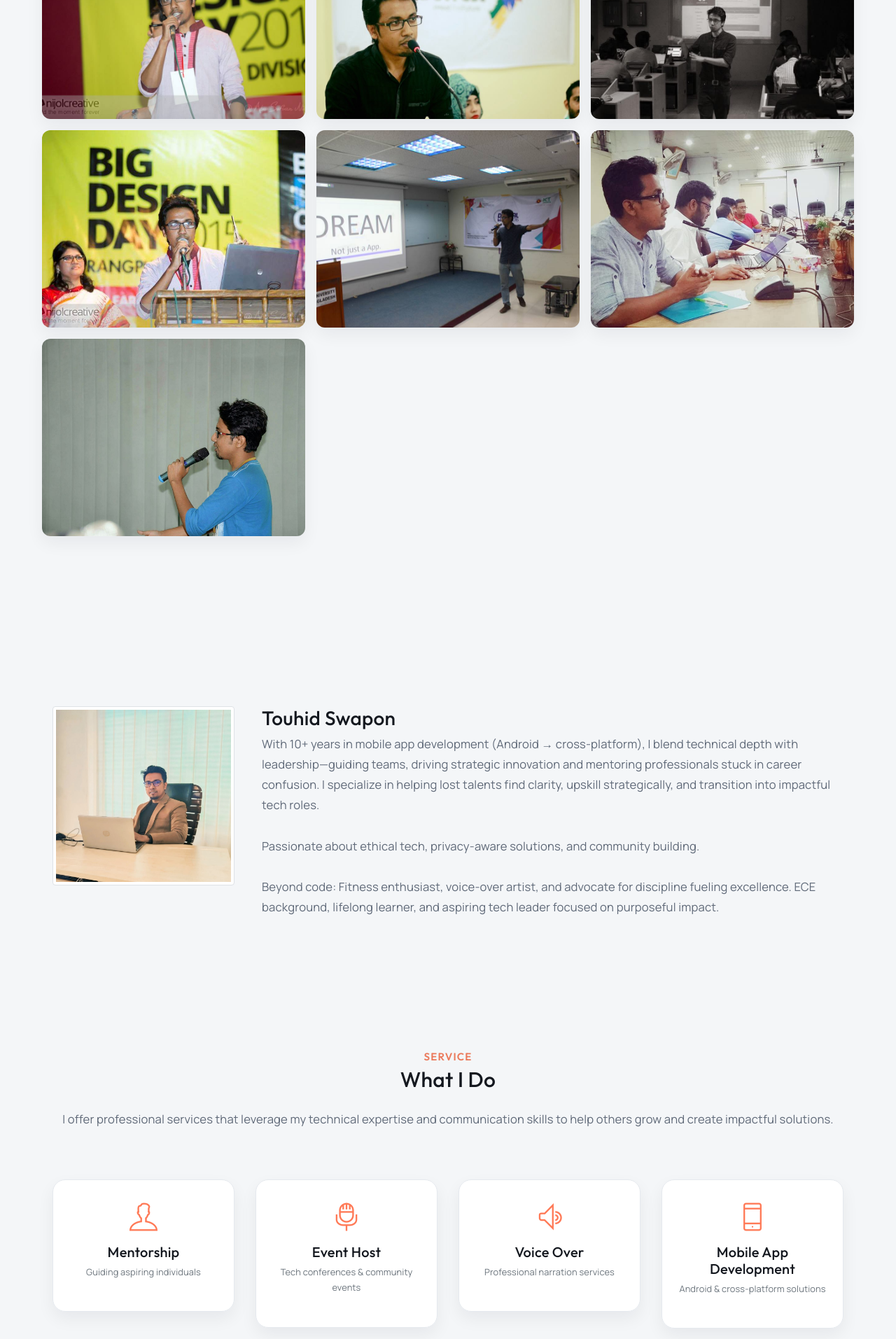
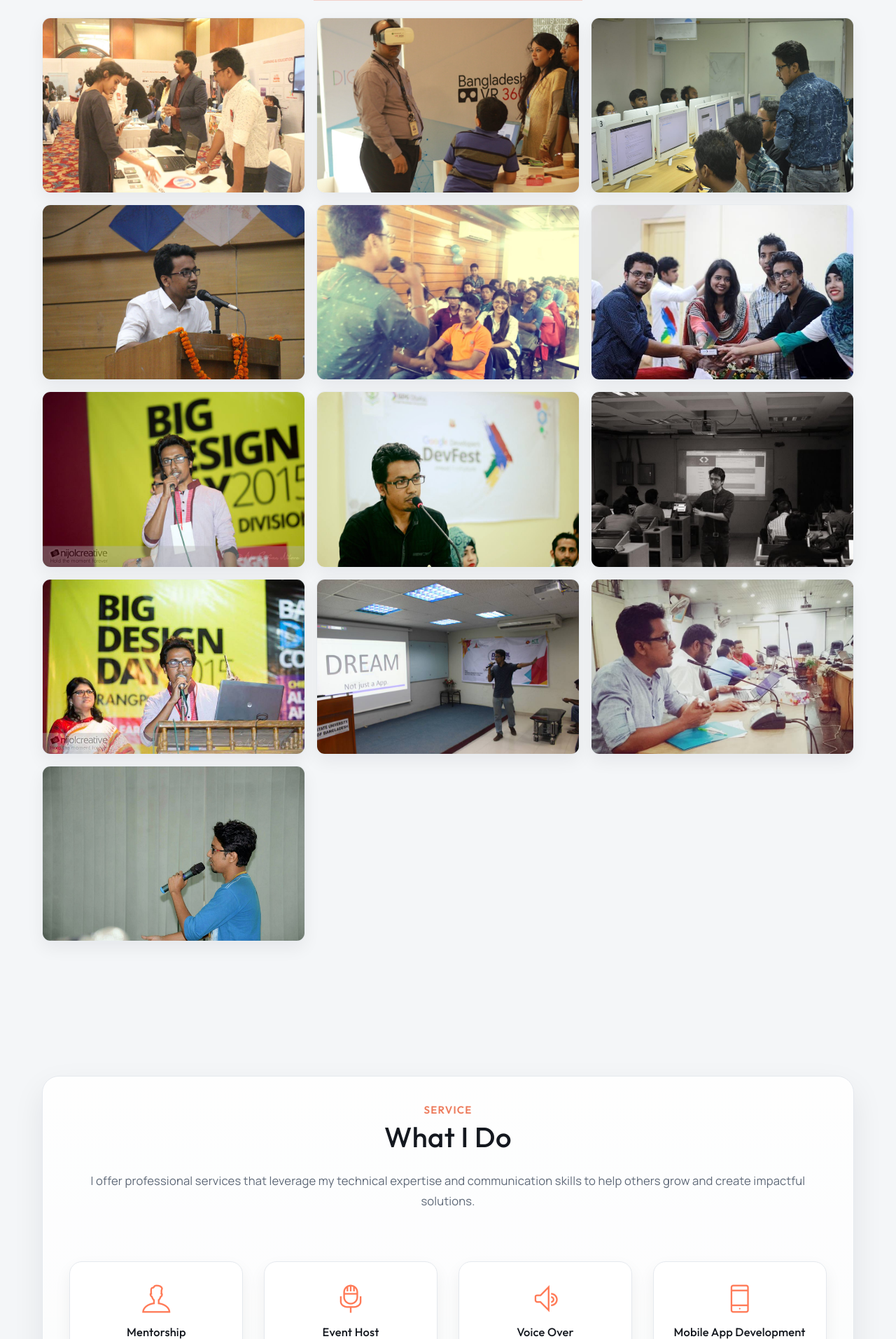
Before and after one commit to TouhidSwapon/TouhidSwapon.github.io, a PHP site: page / in a window 1280 px wide. Shown: the part 3953-5866 px from the top of the page at 70% size. Run offline with PHP 8.4, Linux system fonts and the light colour scheme.

Commit message:
Refine section order, nav state, and premium styling

```diff
--- a/assets/css/premium-overrides.css
+++ b/assets/css/premium-overrides.css
@@ -144,6 +144,81 @@ p {
   margin-right: 0;
 }
 
+.header .container .infos p {
+  position: relative;
+  padding-left: 1rem;
+}
+
+.header .container .infos p::before {
+  content: "";
+  position: absolute;
+  left: 0;
+  top: 0.4rem;
+  width: 3px;
+  height: calc(100% - 0.8rem);
+  border-radius: 999px;
+  background: linear-gradient(180deg, var(--pm-primary), rgba(233, 92, 54, 0.12));
+}
+
+#about .container {
+  max-width: 1080px;
+}
+
+#about .row {
+  margin: 0;
+  background: linear-gradient(145deg, rgba(255, 255, 255, 0.98), rgba(255, 255, 255, 0.84));
+  border: 1px solid var(--pm-border);
+  border-radius: 22px;
+  box-shadow: var(--pm-shadow);
+  overflow: hidden;
+}
+
+#about .col-md-3 {
+  background: linear-gradient(160deg, rgba(255, 122, 87, 0.1), rgba(255, 255, 255, 0.5));
+  padding: clamp(1.2rem, 3vw, 2rem);
+  display: grid;
+  place-items: center;
+}
+
+#about .pl-md-4 {
+  padding: clamp(1.4rem, 3.5vw, 2.8rem) clamp(1.2rem, 3vw, 2.3rem) !important;
+}
+
+#about .img-thumbnail {
+  border: 0;
+  border-radius: 20px;
+  width: min(100%, 240px);
+  box-shadow: 0 18px 32px rgba(30, 41, 59, 0.14);
+}
+
+#about .title {
+  font-size: clamp(1.5rem, 3vw, 2.1rem);
+  margin-bottom: 0.85rem;
+}
+
+#service {
+  padding-top: clamp(3.7rem, 8vw, 6.8rem);
+}
+
+#service .container {
+  background: linear-gradient(180deg, rgba(255, 255, 255, 0.9), rgba(255, 255, 255, 0.7));
+  border: 1px solid var(--pm-border);
+  border-radius: 24px;
+  box-shadow: var(--pm-shadow);
+  padding: clamp(1.3rem, 3vw, 2.5rem);
+}
+
+#service .section-title,
+#portfolio .section-title,
+#community_activities .section-title,
+#contact .section-title {
+  font-size: clamp(1.8rem, 3.4vw, 2.5rem);
+}
+
+#service .row {
+  margin-top: 0.8rem;
+}
+
 .socials .social-item {
   width: 42px;
   height: 42px;
@@ -240,6 +315,16 @@ p {
   color: var(--pm-primary-strong);
 }
 
+#service .custom-card .card-body h5 {
+  font-size: 1.03rem;
+  margin-bottom: 0.45rem;
+}
+
+#service .custom-card .card-body p {
+  font-size: 0.88rem;
+  line-height: 1.5;
+}
+
 #portfolio .row,
 #community_activities .row {
   display: grid;
@@ -271,6 +356,42 @@ p {
   object-fit: cover;
 }
 
+#portfolio,
+#community_activities {
+  position: relative;
+}
+
+#portfolio .container,
+#community_activities .container {
+  max-width: 1160px;
+}
+
+#portfolio .section-title,
+#community_activities .section-title {
+  display: inline-block;
+  padding-bottom: 0.35rem;
+  border-bottom: 2px solid rgba(233, 92, 54, 0.24);
+}
+
+#portfolio .img-wrapper,
+#community_activities .img-wrapper {
+  border: 1px solid rgba(229, 233, 238, 0.9);
+}
+
+#portfolio .img-wrapper:hover,
+#community_activities .img-wrapper:hover {
+  transform: translateY(-4px);
+  box-shadow: 0 18px 35px rgba(15, 23, 42, 0.16);
+}
+
+#portfolio .img-wrapper img {
+  aspect-ratio: 16 / 12;
+}
+
+#community_activities .img-wrapper img {
+  aspect-ratio: 3 / 2;
+}
+
 .img-wrapper .overlay {
   background: linear-gradient(180deg, rgba(20, 24, 31, 0.06), rgba(20, 24, 31, 0.78));
 }
@@ -300,6 +421,10 @@ p {
 .contact .form {
   border-right: 1px solid var(--pm-border);
   padding: 0 clamp(0.8rem, 1.9vw, 2rem) 0 0;
+}
+
+#contact > .container {
+  max-width: 1120px;
 }
 
 .contact .form form {
@@ -460,6 +585,14 @@ body.lightbox-open {
     grid-template-columns: repeat(2, minmax(0, 1fr));
   }
 
+  #about .row {
+    text-align: left !important;
+  }
+
+  #about .col-md-3 {
+    padding-bottom: 0;
+  }
+
   .contact .form {
     border-right: 0;
     border-bottom: 1px solid var(--pm-border);
@@ -489,6 +622,14 @@ body.lightbox-open {
   .img-wrapper img {
     aspect-ratio: 16 / 11;
   }
+
+  #about .pl-md-4 {
+    padding-top: 1rem !important;
+  }
+
+  #service .container {
+    padding: 1rem;
+  }
 }
 
 @media (prefers-reduced-motion: reduce) {
--- a/assets/js/premium.js
+++ b/assets/js/premium.js
@@ -40,51 +40,57 @@
     });
   }
 
-  function setupActiveNav() {
-    var sections = Array.prototype.slice.call(document.querySelectorAll("section[id]"));
+  function setupActiveNav(nav) {
+    var navLinks = Array.prototype.slice.call(document.querySelectorAll('.nav-link[href^="#"]'));
+    if (!navLinks.length) return;
+
+    var homeLink = document.querySelector('.nav-link[href="#home"]');
     var linksById = {};
+    var sections = [];
 
-    sections.forEach(function (section) {
-      var link = document.querySelector('.nav-link[href="#' + section.id + '"]');
-      if (link) linksById[section.id] = link;
+    navLinks.forEach(function (link) {
+      var hash = link.getAttribute("href");
+      if (!hash || hash === "#home") return;
+
+      var target = document.querySelector(hash);
+      if (target) {
+        linksById[target.id] = link;
+        sections.push(target);
+      }
     });
 
     function setActive(id) {
-      Object.keys(linksById).forEach(function (key) {
-        linksById[key].classList.toggle("active", key === id);
+      navLinks.forEach(function (link) {
+        link.classList.remove("active");
       });
+
+      if (id === "home" && homeLink) {
+        homeLink.classList.add("active");
+        return;
       }
 
-    if ("IntersectionObserver" in window) {
-      var mostVisible = { id: "", ratio: 0 };
-      var observer = new IntersectionObserver(function (entries) {
-        entries.forEach(function (entry) {
-          if (entry.isIntersecting && entry.intersectionRatio >= mostVisible.ratio) {
-            mostVisible = { id: entry.target.id, ratio: entry.intersectionRatio };
+      if (linksById[id]) {
+        linksById[id].classList.add("active");
       }
-        });
-        if (mostVisible.id) setActive(mostVisible.id);
-      }, {
-        threshold: [0.2, 0.45, 0.7],
-        rootMargin: "-18% 0px -56% 0px"
-      });
+    }
+
+    function onScroll() {
+      var offset = (nav ? nav.offsetHeight : 84) + 24;
+      var current = "home";
+      var marker = window.pageYOffset + offset;
 
       sections.forEach(function (section) {
-        observer.observe(section);
-      });
-    } else {
-      function onScroll() {
-        var current = sections[0] ? sections[0].id : "";
-        sections.forEach(function (section) {
-          if (window.pageYOffset >= section.offsetTop - 120) {
+        if (marker >= section.offsetTop) {
           current = section.id;
         }
       });
+
       setActive(current);
     }
+
     window.addEventListener("scroll", onScroll, { passive: true });
+    window.addEventListener("resize", onScroll);
     onScroll();
-    }
   }
 
   function setupReveals() {
@@ -212,7 +218,7 @@
     var nav = document.querySelector(".navbar");
     updateNavHeightVar(nav);
     setupSmoothNav(nav);
-    setupActiveNav();
+    setupActiveNav(nav);
     setupReveals();
     setupLightbox();
 
--- a/index.html
+++ b/index.html
@@ -14,7 +14,7 @@
     <link rel="stylesheet" href="https://fonts.googleapis.com/css2?family=Outfit:wght@400;500;600;700&family=Manrope:wght@400;500;600&display=swap">
     <link rel="stylesheet" href="assets/css/premium-overrides.css">
 </head>
-<body data-spy="scroll" data-target=".navbar" data-offset="40" id="home">
+<body>
 
     <!-- Page navigation -->
     <nav class="navbar navbar-expand-lg navbar-light fixed-top" data-spy="affix" data-offset-top="0">
@@ -30,6 +30,9 @@
                         <a class="nav-link" href="#home">Home</a>
                     </li>
                     <li class="nav-item">
+                        <a class="nav-link" href="#about">About</a>
+                    </li>
+                    <li class="nav-item">
                         <a class="nav-link" href="#experience">Experience</a>
                     </li>
                     <li class="nav-item">
@@ -37,9 +40,6 @@
                     </li>
                     <li class="nav-item">
                         <a class="nav-link" href="#community_activities">Community Activities</a>
-                    </li>
-                    <li class="nav-item">
-                        <a class="nav-link" href="#about">About</a>
                     </li>
                     <li class="nav-item">
                         <a class="nav-link" href="#service">Service</a>
@@ -104,6 +104,23 @@
         </div> -->
     </header>
     <!-- End of Page Header -->
+
+    <!-- About section -->
+    <section id="about" class="section mt-3" data-reveal>
+        <div class="container mt-5">
+            <div class="row text-center text-md-left">
+                <div class="col-md-3">
+                    <img src="assets/imgs/avatar.jpg" alt="" class="img-thumbnail mb-4">
+                </div>
+                <div class="pl-md-4 col-md-9">
+                    <h6 class="title">Touhid Swapon</h6>
+                    <!-- <p class="subtitle">UI/UX Designer</p> -->
+                    <p>With 10+ years in mobile app development (Android → cross-platform), I blend technical depth with leadership—guiding teams, driving strategic innovation and mentoring professionals stuck in career confusion. I specialize in helping lost talents find clarity, upskill strategically, and transition into impactful tech roles.<br><br>Passionate about ethical tech, privacy-aware solutions, and community building.<br><br>Beyond code: Fitness enthusiast, voice-over artist, and advocate for discipline fueling excellence. ECE background, lifelong learner, and aspiring tech leader focused on purposeful impact.</p>
+                    <!-- <button class="btn btn-primary rounded mt-3">DOWNLOAD CV</button>                    -->
+                </div>
+            </div>
+        </div>
+    </section>
 
     <section id="experience" class="section" data-reveal>
         <div class="container">
@@ -443,23 +460,6 @@
 
         </div>
     </section>
-    <!-- About section -->
-    <section id="about" class="section mt-3" data-reveal>
-        <div class="container mt-5">
-            <div class="row text-center text-md-left">
-                <div class="col-md-3">
-                    <img src="assets/imgs/avatar.jpg" alt="" class="img-thumbnail mb-4">
-                </div>
-                <div class="pl-md-4 col-md-9">
-                    <h6 class="title">Touhid Swapon</h6>
-                    <!-- <p class="subtitle">UI/UX Designer</p> -->
-                    <p>With 10+ years in mobile app development (Android → cross-platform), I blend technical depth with leadership—guiding teams, driving strategic innovation and mentoring professionals stuck in career confusion. I specialize in helping lost talents find clarity, upskill strategically, and transition into impactful tech roles.<br><br>Passionate about ethical tech, privacy-aware solutions, and community building.<br><br>Beyond code: Fitness enthusiast, voice-over artist, and advocate for discipline fueling excellence. ECE background, lifelong learner, and aspiring tech leader focused on purposeful impact.</p>
-                    <!-- <button class="btn btn-primary rounded mt-3">DOWNLOAD CV</button>                    -->
-                </div>
-            </div>
-        </div>
-    </section>
-
     <!-- Service section -->
 <section id="service" class="section" data-reveal>
     <div class="container text-center">
```
Lines whose indentation alone changed are shown as unchanged.
